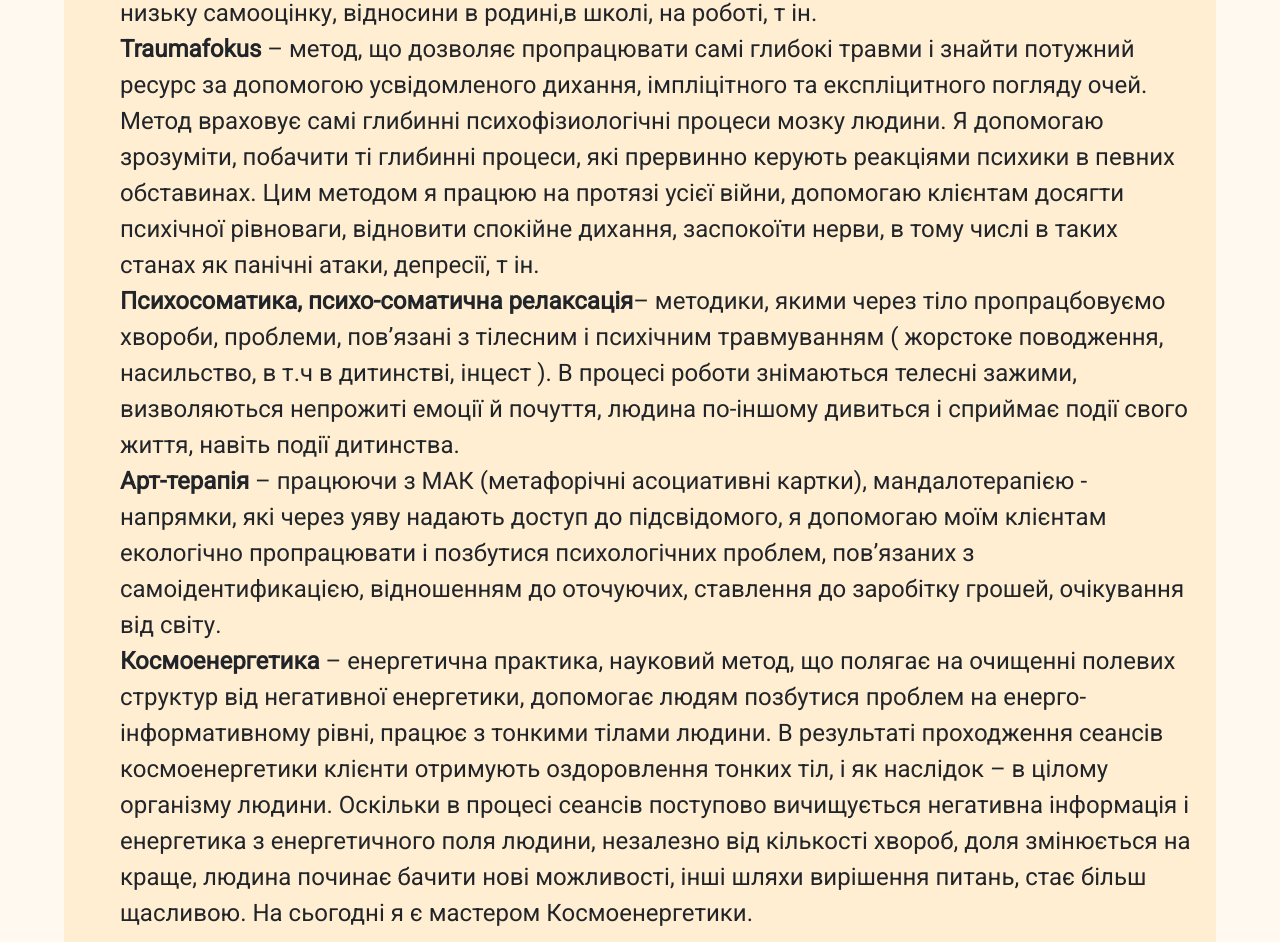
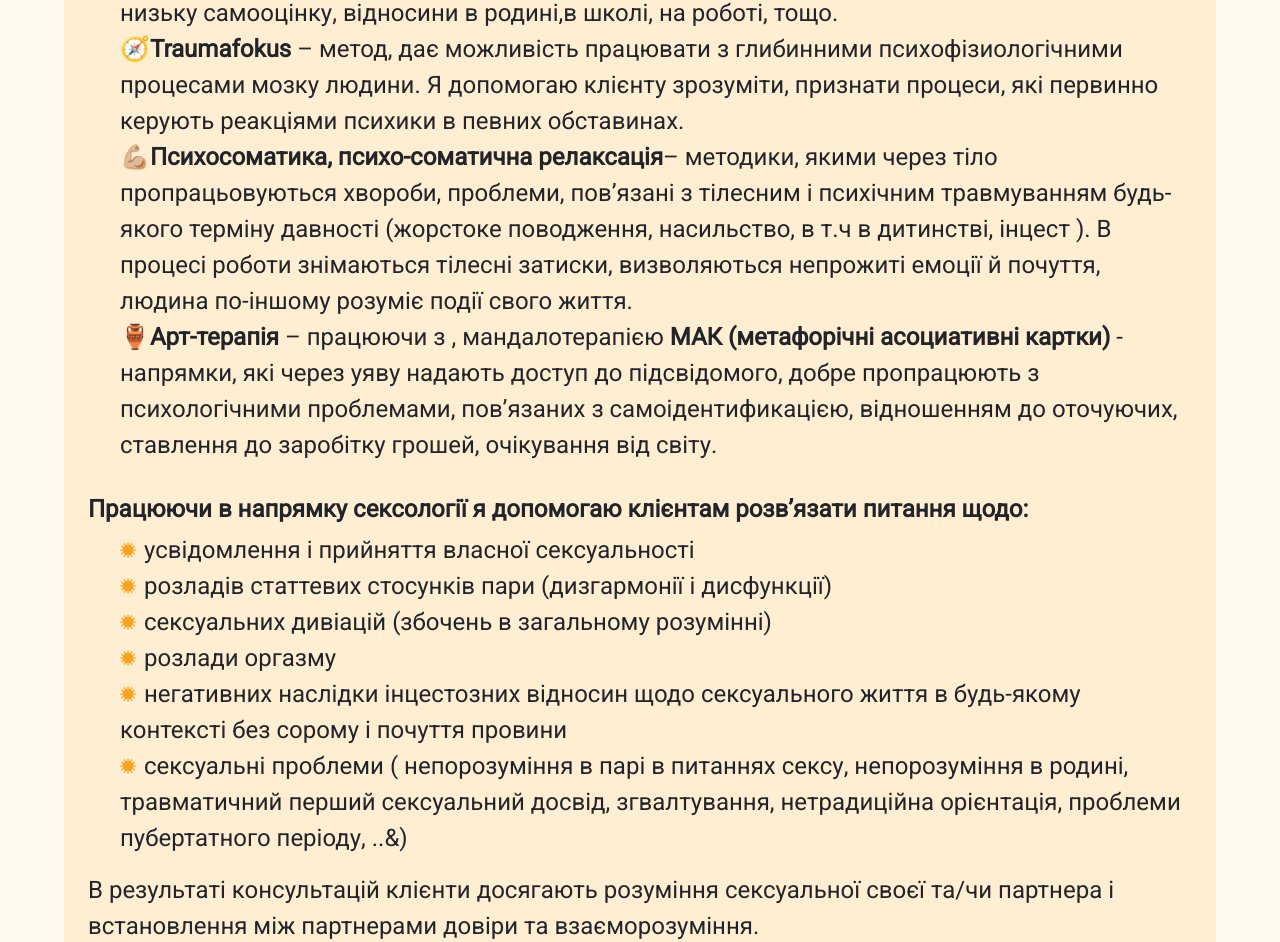
Before and after one commit to Karavang/shetagri, a React (Vite) app: page /methods in a window 1280 px wide. Shown: the part 494-1436 px from the top of the page. Built offline with nearby package versions, Linux system fonts and the light colour scheme.

Commit message:
+methods

```diff
--- a/src/components/Methods.jsx
+++ b/src/components/Methods.jsx
@@ -7,80 +7,59 @@ export default function Methods() {
       <h2 className="flexator home-hi">Методи і підходи</h2>
 
       <div className="services-text">
-        Я володію багатьма техніками, методами, працюю в багатьох підходах. З
-        метою досягнення найкращого результату в розв`язанні клієнтської
-        проблеми, обережно діагностую ситуацію. Працюю інтегративно, уживаючи
-        декілька методів, підходів, підбираю разом з клієнтом самий приємний і
-        зручний, екологічний.
-        <h3 className="title-list-methods">
-          У моїй роботі я використовую різні підходи, такі як:
-        </h3>
+        Методи і підходи, якими я працюю різноманітні та дуже дієві. З метою
+        досягнення найкращого результату в розв`язанні клієнтської проблеми,
+        обережно діагностую ситуацію. Працюю інтегративно, уживаючи декілька
+        методів, підходів, підбираю разом з клієнтом самий приємний і зручний.
+        <h3 className="title-list-methods">У моїй роботі я використовую:</h3>
         <ul>
           <li>
-            <span className="fat">Схема-терапія</span> – новий напрямок
+            <span className="fat">⚙️Схема-терапію</span> – новий напрямок
             психотерапії (оснований на КПТ підході), який дозволяє розв’язати
             питання з точки зору різних схем – подібних станів-реакцій на ті чи
             інші життєві ситуації. Моїм досвідом перевірена дієвість методу в
             роботі з клієнтськими запитами про низьку самооцінку, відносини в
-            родині,в школі, на роботі, т ін.
+            родині,в школі, на роботі, тощо.
           </li>
           <li>
-            <span className="fat">Traumafokus</span> – метод, що дозволяє
-            пропрацювати самі глибокі травми і знайти потужний ресурс за
-            допомогою усвідомленого дихання, імпліцітного та експліцитного
-            погляду очей. Метод враховує самі глибинні психофізиологічні процеси
-            мозку людини. Я допомогаю зрозуміти, побачити ті глибинні процеси,
-            які прервинно керують реакціями психики в певних обставинах. Цим
-            методом я працюю на протязі усієї війни, допомогаю клієнтам досягти
-            психічної рівноваги, відновити спокійне дихання, заспокоїти нерви, в
-            тому числі в таких станах як панічні атаки, депресії, т ін.
+            <span className="fat">🧭Traumafokus</span> – метод, дає можливість
+            працювати з глибинними психофізиологічними процесами мозку людини. Я
+            допомогаю клієнту зрозуміти, признати процеси, які первинно керують
+            реакціями психики в певних обставинах.
           </li>
           <li>
             <span className="fat">
-              Психосоматика, психо-соматична релаксація
+              💪🏼Психосоматика, психо-соматична релаксація
             </span>
-            – методики, якими через тіло пропрацбовуємо хвороби, проблеми,
-            пов’язані з тілесним і психічним травмуванням ( жорстоке поводження,
-            насильство, в т.ч в дитинстві, інцест ). В процесі роботи знімаються
-            телесні зажими, визволяються непрожиті емоції й почуття, людина
-            по-іншому дивиться і сприймає події свого життя, навіть події
-            дитинства.
+            – методики, якими через тіло пропрацьовуються хвороби, проблеми,
+            пов’язані з тілесним і психічним травмуванням будь-якого терміну
+            давності (жорстоке поводження, насильство, в т.ч в дитинстві, інцест
+            ). В процесі роботи знімаються тілесні затиски, визволяються
+            непрожиті емоції й почуття, людина по-іншому розуміє події свого
+            життя.
           </li>
           <li>
-            <span className="fat">Арт-терапія</span> – працюючи з МАК
-            (метафорічні асоциативні картки), мандалотерапією - напрямки, які
-            через уяву надають доступ до підсвідомого, я допомогаю моїм клієнтам
-            екологічно пропрацювати і позбутися психологічних проблем,
-            пов’язаних з самоідентификацією, відношенням до оточуючих, ставлення
-            до заробітку грошей, очікування від світу.
+            <span className="fat">🏺Арт-терапія</span> – працюючи з ,
+            мандалотерапією{" "}
+            <span className="fat">МАК (метафорічні асоциативні картки)</span> -
+            напрямки, які через уяву надають доступ до підсвідомого, добре
+            пропрацюють з психологічними проблемами, пов’язаних з
+            самоідентификацією, відношенням до оточуючих, ставлення до заробітку
+            грошей, очікування від світу.
           </li>
-          <li>
-            <span className="fat">Космоенергетика</span> – енергетична практика,
-            науковий метод, що полягає на очищенні полевих структур від
-            негативної енергетики, допомогає людям позбутися проблем на
-            енерго-інформативному рівні, працює з тонкими тілами людини. В
-            результаті проходження сеансів космоенергетики клієнти отримують
-            оздоровлення тонких тіл, і як наслідок – в цілому організму людини.
-            Оскільки в процесі сеансів поступово вичищується негативна
-            інформація і енергетика з енергетичного поля людини, незалезно від
-            кількості хвороб, доля змінюється на краще, людина починає бачити
-            нові можливості, інші шляхи вирішення питань, стає більш щасливою.
-            На сьогодні я є мастером Космоенергетики.
-          </li>
-          <h4 className="title-list-methods">
-            Працюючи в напрямку сексології я допомогаю клієнтам розв’язати
-            питання
-          </h4>
         </ul>
+        <h4 className="title-list-methods">
+          Працюючи в напрямку сексології я допомогаю клієнтам розв’язати питання
+          щодо:
+        </h4>
         <ul className="list-before">
           <li>усвідомлення і прийняття власної сексуальності</li>
           <li>розладів статтевих стосунків пари (дизгармонії і дисфункції)</li>
           <li>сексуальних дивіацій (збочень в загальному розумінні)</li>
           <li>розлади оргазму</li>
-          <li>негативні наслідки інцестозних відносин</li>
           <li>
-            щодо сексуального життя в будь-якому контексті без сорому і почуття
-            провини
+            негативних наслідки інцестозних відносин щодо сексуального життя в
+            будь-якому контексті без сорому і почуття провини
           </li>
           <li>
             сексуальні проблеми ( непорозуміння в парі в питаннях сексу,
```
